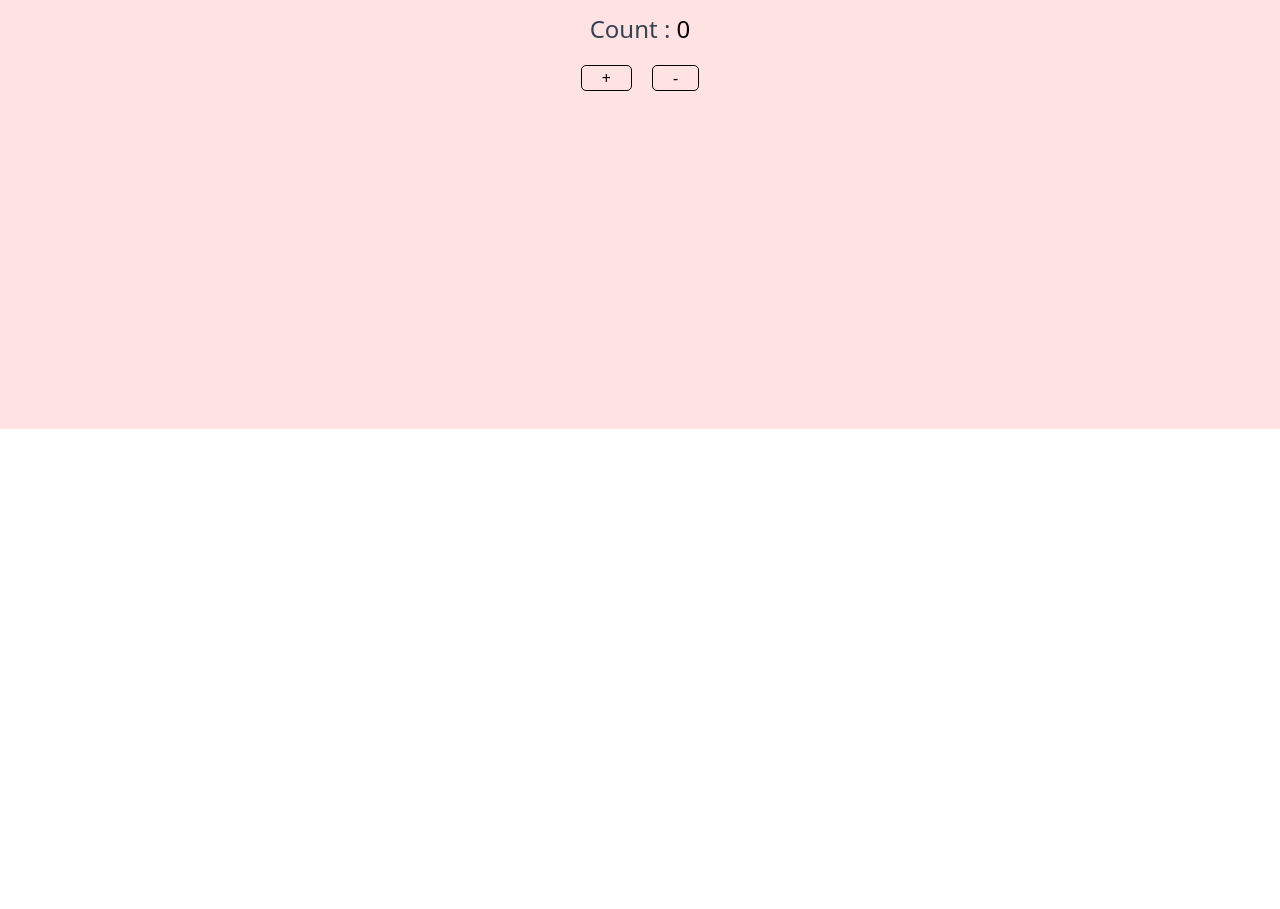
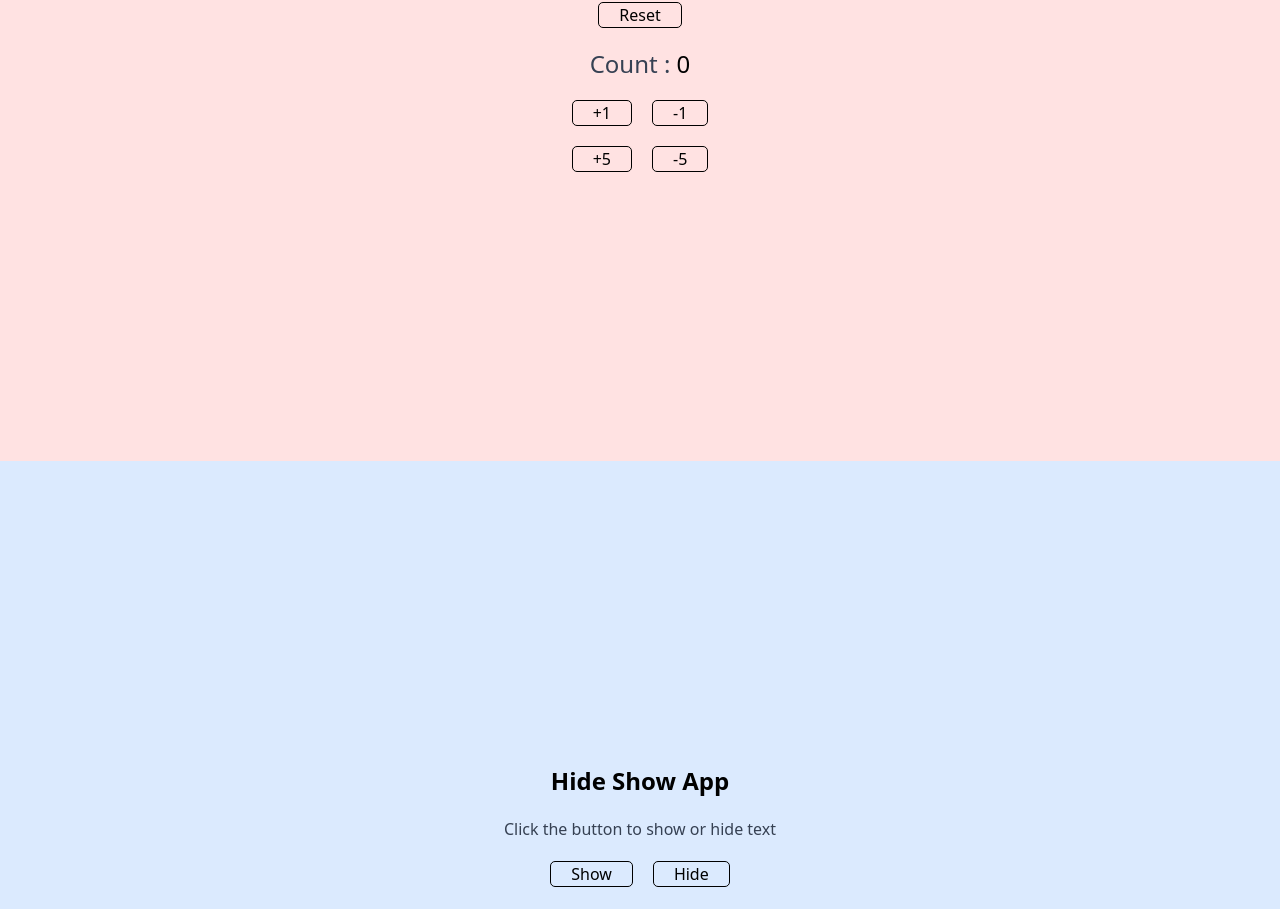
Before and after one commit to Aurelienjunior/practice, a Next.js app: page / in a window 1280 px wide. Shown: the part 371-1280 px from the top of the page. Before the commit the page ends 800 px from the top, so only its background shows below. Built offline with nearby package versions, Linux system fonts and the light colour scheme.

Commit message:
updated counter app, added hide/show and follow/unfollow app

```diff
--- a/src/app/components/Home/home-page.jsx
+++ /dev/null
@@ -1,12 +0,0 @@
-import React from 'react';
-import CounterApp from '../others/counter-app';
-
-const HomePage = () => {
-  return (
-    <div className=" h-fit w-full ">
-      <CounterApp />
-    </div>
-  );
-};
-
-export default HomePage;
--- a/src/app/page.js
+++ b/src/app/page.js
@@ -1,7 +1,7 @@
 'use client';
 
 import React from 'react';
-import HomePage from './components/Home/home-page';
+import HomePage from '@/components/Home/home-page';
 
 export default function Home() {
   return (
--- /dev/null
+++ b/src/components/Home/home-page.jsx
@@ -0,0 +1,17 @@
+import React from 'react';
+import CounterApp from '../others/useState/counter-app';
+import HideShowApp from '../others/useState/hide-show';
+import FollowUnfollowApp from '../others/useState/follow-unfollow';
+
+const HomePage = () => {
+  return (
+    <div className=" h-fit w-full ">
+      <h1 className=" text-2xl text-center font-bold  ">UseState In Action</h1>
+      <CounterApp />
+      <HideShowApp />
+      <FollowUnfollowApp />
+    </div>
+  );
+};
+
+export default HomePage;
--- a/src/app/components/others/counter-app.jsx
+++ b/src/components/others/useState/counter-app.jsx
@@ -4,11 +4,17 @@ import React, { useState } from 'react';
 
 const CounterApp = () => {
   const [count, setCount] = useState(0);
-  const increment = () => {
+  const incrementByOne = () => {
     setCount(count + 1);
   };
-  const decrement = () => {
+  const incrementByFive = () => {
+    setCount(count + 5);
+  };
+  const decrementByOne = () => {
     setCount(count - 1);
+  };
+  const decrementByFive = () => {
+    setCount(count - 5);
   };
   const reset = () => {
     setCount(0);
@@ -26,6 +32,8 @@ const CounterApp = () => {
 
   return (
     <div className=" flex flex-col gap-5 justify-center items-center h-screen bg-red-100">
+      {/*  */}
+      <h3 className=" text-2xl font-bold ">Counter App</h3>
       <button
         className=" border px-5 rounded-[5px] hover:bg-green-200 cursor-pointer "
         onClick={reset}
@@ -39,15 +47,29 @@ const CounterApp = () => {
       <div className=" flex gap-5 ">
         <button
           className=" border px-5 rounded-[5px] hover:bg-green-200 cursor-pointer "
-          onClick={increment}
+          onClick={incrementByOne}
         >
-          +
+          +1
         </button>
         <button
           className=" border px-5 rounded-[5px] hover:bg-red-200 cursor-pointer "
-          onClick={decrement}
+          onClick={decrementByOne}
         >
-          -
+          -1
+        </button>
+      </div>
+      <div className=" flex gap-5 ">
+        <button
+          className=" border px-5 rounded-[5px] hover:bg-green-200 cursor-pointer "
+          onClick={incrementByFive}
+        >
+          +5
+        </button>
+        <button
+          className=" border px-5 rounded-[5px] hover:bg-red-200 cursor-pointer "
+          onClick={decrementByFive}
+        >
+          -5
         </button>
       </div>
     </div>
--- /dev/null
+++ b/src/components/others/useState/follow-unfollow.jsx
@@ -0,0 +1,75 @@
+'use client';
+
+import React, { useState } from 'react';
+
+const FollowUnfollowApp = () => {
+  const [accountInfos, setAccountInfos] = useState([
+    {
+      name: 'Aaron Blur',
+      sigle: 'AB',
+      username: 'aaronblur',
+      isFollowing: false,
+    },
+    {
+      name: 'Loic Ayane',
+      sigle: 'LA',
+      username: 'loicayane',
+      isFollowing: false,
+    },
+    {
+      name: 'Yan Nana',
+      sigle: 'YN',
+      username: 'yannana',
+      isFollowing: false,
+    },
+  ]);
+
+  const handleToggleFollow = (index) => {
+    const updatedAccounts = [...accountInfos];
+    updatedAccounts[index].isFollowing = !updatedAccounts[index].isFollowing;
+    setAccountInfos(updatedAccounts);
+    console.log(
+      `${updatedAccounts[index].isFollowing ? 'followed' : 'unfollowed'} ${
+        updatedAccounts[index].username
+      }`
+    );
+  };
+
+  return (
+    <div className="flex flex-col gap-5 justify-center items-center h-screen bg-green-100">
+      <h1 className="text-2xl font-bold">Follow Unfollow App</h1>
+      <p className="text-gray-700">Click the button to follow or unfollow</p>
+
+      <div className="flex gap-5">
+        {accountInfos.map((account, index) => (
+          <div
+            key={index}
+            className="flex flex-col gap-3 items-center p-3 w-[250px] h-[250px] bg-white rounded-4xl "
+          >
+            <div className="w-[100px] h-[100px] flex justify-center items-center text-amber-200 rounded-full border border-dashed ">
+              <p className="text-4xl font-bold text-center">{account.sigle}</p>
+            </div>
+            <div className="flex flex-col items-center gap-0">
+              <p className="text-[12px] italic font-[100]">
+                {account.username}
+              </p>
+              <p className="text-xl font-[600]">{account.name}</p>
+            </div>
+            <div className="w-full flex justify-center items-center text-white">
+              <button
+                className={`px-6 py-1 rounded-full hover:opacity-75 cursor-pointer ${
+                  account.isFollowing ? 'bg-red-300' : 'bg-blue-300'
+                }`}
+                onClick={() => handleToggleFollow(index)}
+              >
+                {account.isFollowing ? 'UnFollow' : 'Follow'}
+              </button>
+            </div>
+          </div>
+        ))}
+      </div>
+    </div>
+  );
+};
+
+export default FollowUnfollowApp;
--- /dev/null
+++ b/src/components/others/useState/hide-show.jsx
@@ -0,0 +1,43 @@
+'use client';
+
+import React, { useState } from 'react';
+
+const HideShowApp = () => {
+  const [visible, setVisible] = useState(true);
+  const handleShow = () => {
+    setVisible(true);
+    console.log('show');
+  };
+
+  const handleHide = () => {
+    setVisible(false);
+    console.log('hide');
+  };
+  return (
+    <div className=" flex flex-col gap-5 justify-center items-center h-screen bg-blue-100 ">
+      <h1 className=" text-2xl font-bold ">Hide Show App</h1>
+      <p className=" text-gray-700 ">Click the button to show or hide text</p>
+      <div className=" flex gap-5 ">
+        <button
+          className=" border px-5 rounded-[5px] hover:bg-green-200 cursor-pointer "
+          onClick={handleShow}
+        >
+          Show
+        </button>
+        <button
+          className=" border px-5 rounded-[5px] hover:bg-red-200 cursor-pointer "
+          onClick={handleHide}
+        >
+          Hide
+        </button>
+      </div>
+      <div className=" h-[50px] ">
+        <p className={` text-gray-700 ${visible ? 'flex' : 'hidden'} `}>
+          Please hide me 👋🏽.
+        </p>
+      </div>
+    </div>
+  );
+};
+
+export default HideShowApp;
```
